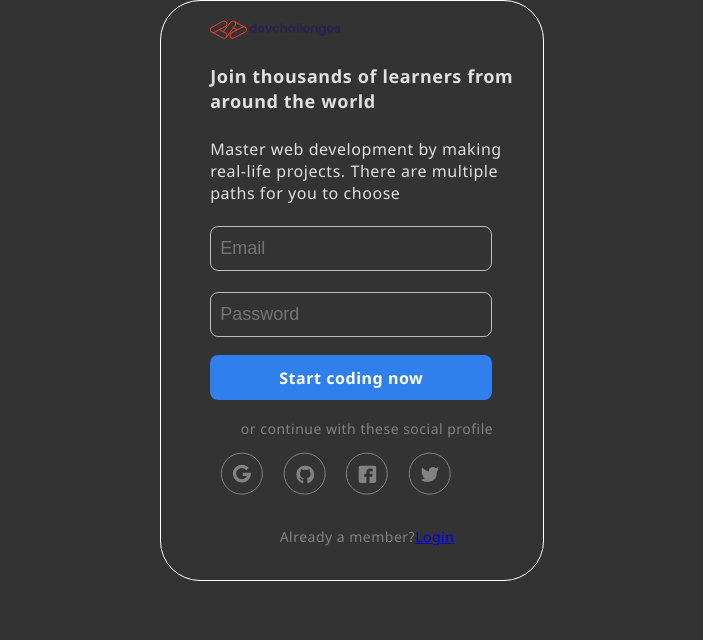
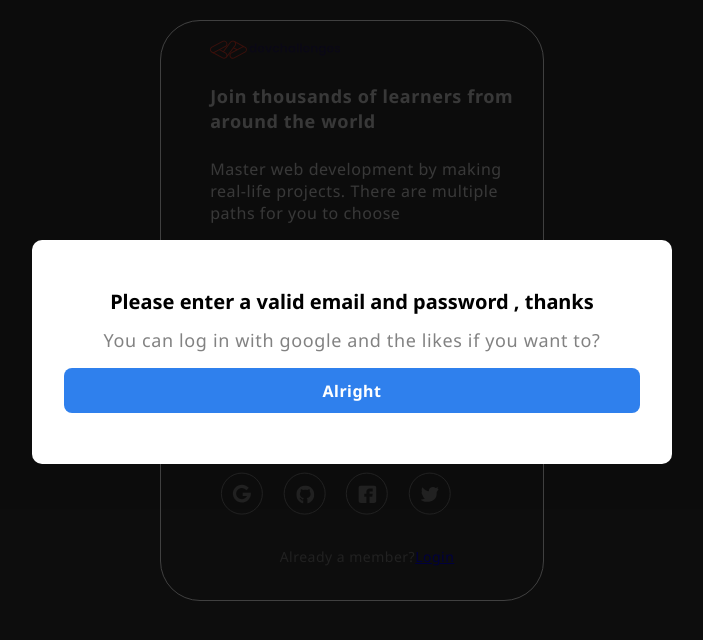
Before and after one commit to EjiroOsiephri/Devchallenges-authentication, a React (Vite) app: page / in a window 1280 px wide. Shown: the top 640 px of the page, without its empty margins (288-991 px from the left). Built offline with nearby package versions, Linux system fonts and the light colour scheme; no server answers.

Commit message:
Added framer motion

```diff
--- a/index.html
+++ b/index.html
@@ -13,6 +13,8 @@
     <title>Vite + React</title>
   </head>
   <body>
+    <div id="backdrop-root"></div>
+    <div id="modal-root"></div>
     <div id="root"></div>
     <script type="module" src="/src/main.jsx"></script>
   </body>
--- a/package.json
+++ b/package.json
@@ -10,6 +10,7 @@
   },
   "dependencies": {
     "firebase": "^9.19.1",
+    "framer-motion": "^10.11.2",
     "react": "^18.2.0",
     "react-dom": "^18.2.0",
     "react-router-dom": "^6.10.0"
--- a/src/App.jsx
+++ b/src/App.jsx
@@ -4,9 +4,11 @@ import AuthContext from './context/AuthContext'
 import Login from './Routes/Login'
 import Signup from './Routes/Signup'
 import { auth } from './Firebase/Firebase'
+import Module from './components/ErrorModal'
 
 function App() {
   const [currentUser, setCurrentUser] = useState()
+  const [module, setModule] = useState(true)
 
   useEffect(() => {
     const unSubscribe = auth.onAuthStateChanged(user => {
@@ -16,13 +18,20 @@ function App() {
     return unSubscribe
   }, [])
 
+
+  function displayModal() {
+    setModule(null)
+  }
+
   const value = {
-    emailUser: currentUser?.email
+    emailUser: currentUser?.email,
+    button: displayModal
   }
 
   return (
     <>
       <AuthContext.Provider value={value}>
+        {module && <Module></Module>}
         <Routes>
           <Route path='/' element={<Signup></Signup>}></Route>
           <Route path='/login' element={<Login></Login>}></Route>
--- a/src/Routes/Signup.jsx
+++ b/src/Routes/Signup.jsx
@@ -11,6 +11,8 @@ import {
     signInWithPopup,
 } from 'firebase/auth';
 import { auth, googleProvider, githubProvider, facebookProvider } from '../Firebase/Firebase';
+import { motion } from "framer-motion"
+import Wrapper from '../components/Wrapper';
 
 const Signup = () => {
     // Setting states for firebase signup with email and password
@@ -20,6 +22,8 @@ const Signup = () => {
 
     // disabling button state
     const [disabled, setDisabled] = useState(false);
+    const [animate, setAnimate] = useState(false);
+
 
     const emailChange = (e) => {
         setEmail(e.target.value);
@@ -27,7 +31,9 @@ const Signup = () => {
 
     const passwordChange = (e) => {
         setPassword(e.target.value);
-
+        if (password.trim() < 1) {
+            setDisabled(true)
+        }
     };
 
     // Signing with google
@@ -69,7 +75,8 @@ const Signup = () => {
     // codes visible on the screen are returned below
 
     return (
-        <div className={Styled.container}>
+        <Wrapper>
+            <motion.div animate={{ y: 20, scale: 1 }} transition={{ type: 'tween', duration: 1.4 }} initial={{ scale: 0 }} className={Styled.container}>
                 <div className={Styled.subContainer}>
                     <div className={Styled.img}>
                         <img src={Logo} alt="" />
@@ -96,7 +103,8 @@ const Signup = () => {
                         <p>Already a member?<Link to='/login'>Login</Link></p>
                     </div>
                 </div>
-        </div>
+            </motion.div>
+        </Wrapper>
     )
 }
 
--- /dev/null
+++ b/src/components/ErrorModal.jsx
@@ -0,0 +1,35 @@
+import React from 'react'
+import ReactDOM from 'react-dom'
+import '../components/sass/modal.scss'
+import AuthContext from '../context/AuthContext'
+import { useContext } from 'react'
+
+const BackDrop = () => {
+   return <div className='backdrop' ></div>
+}
+const Modal = () => {
+   const ctx = useContext(AuthContext)
+   console.log(ctx);
+   return (
+      <div className='modal'>
+         <div className="content">
+            <h1>Please enter a valid email and password , thanks</h1>
+            <p>You can log in with google and the likes if you want to?</p>
+         </div>
+         <div className="button">
+            <button>Alright</button>
+         </div>
+      </div>
+   )
+}
+
+const Module = (props) => {
+   return (
+      <React.Fragment>
+         {ReactDOM.createPortal(<BackDrop />, document.getElementById('backdrop-root'))}
+         {ReactDOM.createPortal(<Modal />, document.getElementById('modal-root'))}
+      </React.Fragment>
+   )
+}
+
+export default Module
--- /dev/null
+++ b/src/components/Wrapper.jsx
@@ -0,0 +1,7 @@
+const Wrapper = (props) => {
+   return (
+      props.children
+   )
+}
+
+export default Wrapper
--- /dev/null
+++ b/src/components/sass/modal.scss
@@ -0,0 +1,53 @@
+* {
+  margin: 0;
+  padding: 0;
+  box-sizing: border-box;
+}
+.modal {
+  width: 90%;
+  margin: 0 auto;
+  background-color: white;
+}
+.backdrop {
+  position: fixed;
+  top: 0;
+  left: 0;
+  width: 100%;
+  height: 100vh;
+  z-index: 10;
+  background: rgba(0, 0, 0, 0.75);
+}
+
+.modal {
+  position: fixed;
+  border-radius: 10px;
+  top: 30vh;
+  left: 10%;
+  width: 80%;
+  padding-top: 2em;
+  padding-bottom: 2em;
+  z-index: 100;
+  overflow: hidden;
+}
+.button {
+  display: flex;
+  justify-content: center;
+  align-items: center;
+}
+.content h1 {
+  padding: 1rem;
+  font-size: 20px;
+  text-align: center;
+}
+.content p {
+  text-align: center;
+  font-size: 18px;
+  margin-bottom: 1em;
+}
+
+@media (min-width: 768px) {
+  .modal {
+    left: calc(50% - 20rem);
+    width: 40rem;
+  }
+}
```
Also changed, not shown: 1 other file (tests, documents, lock files or other folders). Lines whose indentation alone changed are shown as unchanged.
